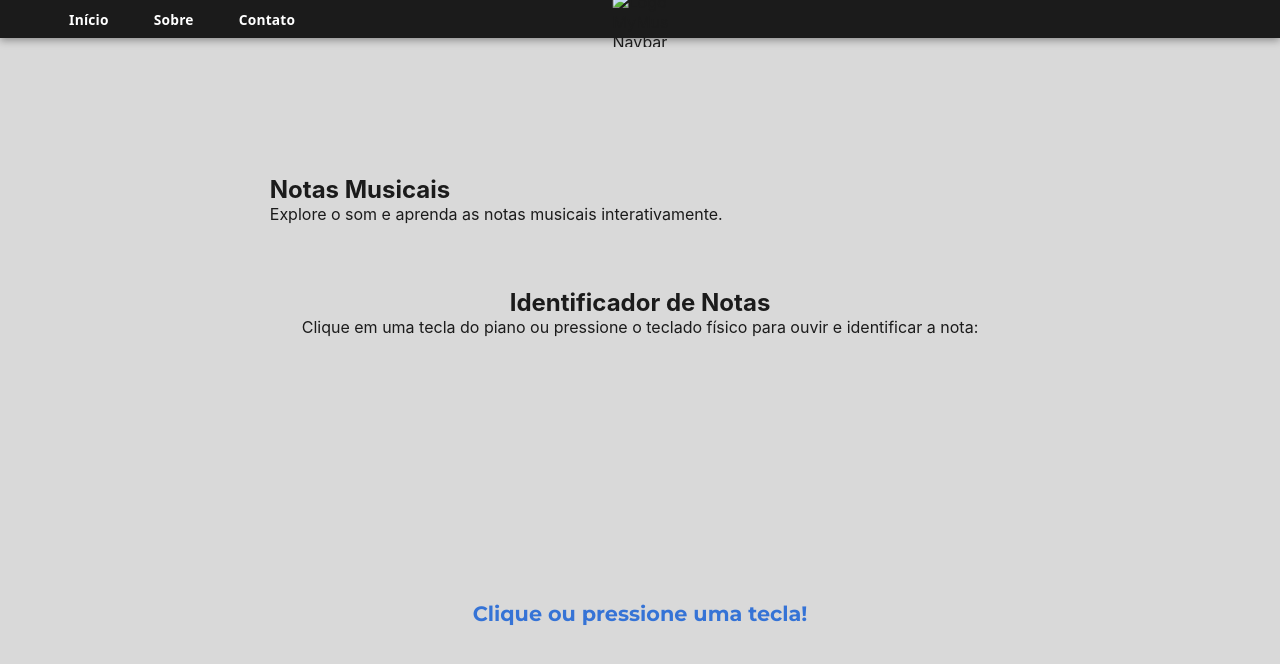
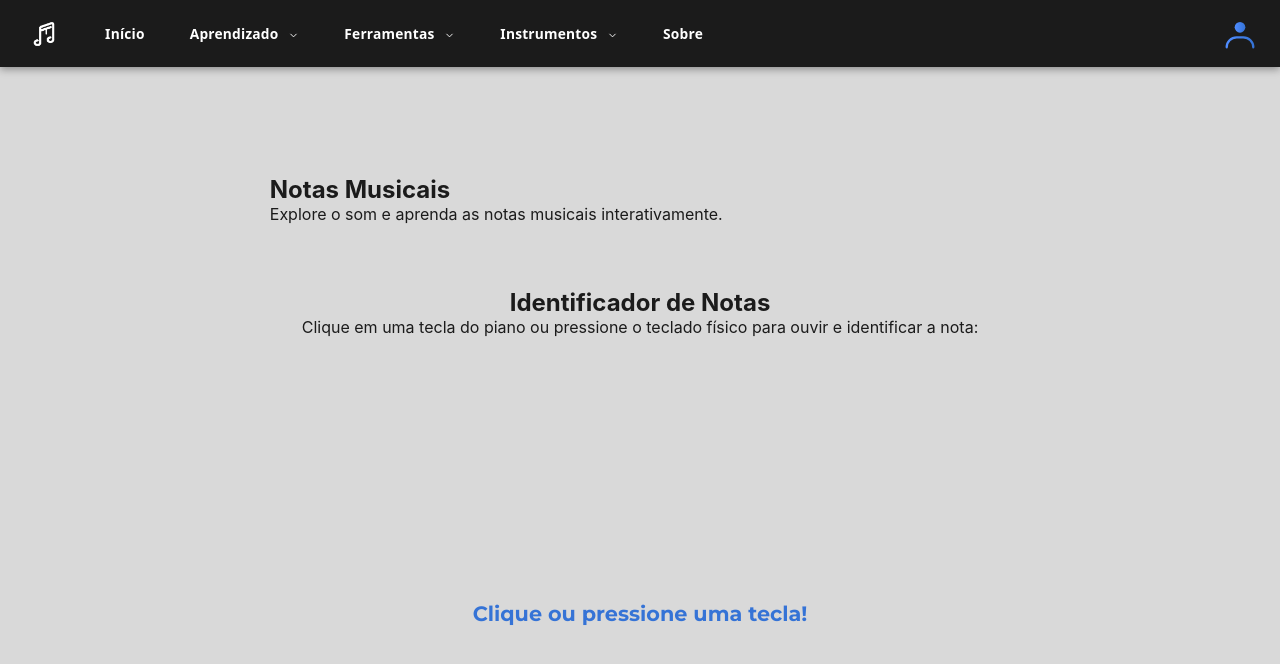
Before and after one commit to cellixx7/MyMus, a plain HTML site: page pages/aprendizados/notas.html in a window 1280 px wide. Drawn offline with nearby package versions, Linux system fonts and the light colour scheme; files whose address does not match are found by name.

Commit message:
Correções gerais

```diff
--- a/pages/aprendizados/notas.html
+++ b/pages/aprendizados/notas.html
@@ -10,18 +10,41 @@
   <script src="https://cdnjs.cloudflare.com/ajax/libs/tone/14.8.49/Tone.min.js"></script>
 </head>
 <body>
-  <nav class="navbar">
+  <nav class="navbar" role="navigation" aria-label="Barra principal">
+    <!-- Botão do menu (logo pequeno) -->
     <button class="menu-btn" aria-label="Abrir menu">
-      <span class="hamburger"></span>
+      <img src="../../assets/Design MyMus/logo-navbar.png" alt="MyMus" class="menu-logo">
     </button>
-    <ul class="nav-links">
-      <li><a href="../../index.html">Início</a></li>
-      <li><a href="#sobre">Sobre</a></li>
-      <li><a href="#contato">Contato</a></li>
+
+    <!-- Links da navbar (alinhados à esquerda do centro) -->
+    <ul class="nav-links" role="menubar">
+      <li role="none"><a role="menuitem" href="../../index.html">Início</a></li>
+      <li class="has-dropdown" role="none">
+        <a role="menuitem" href="#aprendizado" aria-haspopup="true" aria-expanded="false">
+          Aprendizado <span class="nav-arrow" aria-hidden="true"></span>
+        </a>
+      </li>
+      <li class="has-dropdown" role="none">
+        <a role="menuitem" href="#ferramentas" aria-haspopup="true" aria-expanded="false">
+          Ferramentas <span class="nav-arrow" aria-hidden="true"></span>
+        </a>
+      </li>
+      <li class="has-dropdown" role="none">
+        <a role="menuitem" href="#instrumentos" aria-haspopup="true" aria-expanded="false">
+          Instrumentos <span class="nav-arrow" aria-hidden="true"></span>
+        </a>
+      </li>
+      <li role="none"><a role="menuitem" href="#sobre">Sobre</a></li>
     </ul>
-    <div class="logo-placeholder">
-      <img src="logo-navbar.png" alt="Logo MyMus Navbar" height="50" width="50">
-    </div>
+
+    <!-- Avatar (sem login) no canto direito -->
+    <button class="avatar-btn" aria-label="Perfil">
+      <svg class="avatar-svg" width="40" height="40" viewBox="0 0 24 24" aria-hidden="true" focusable="false">
+        <defs><linearGradient id="gA" x1="0" x2="1"><stop offset="0" stop-color="#4f8cff"/><stop offset="1" stop-color="#3573d6"/></linearGradient></defs>
+        <circle cx="12" cy="8" r="3.2" fill="url(#gA)"></circle>
+        <path d="M4 20c0-3.3 2.7-6 6-6h4c3.3 0 6 2.7 6 6" fill="none" stroke="url(#gA)" stroke-width="1.4" stroke-linecap="round" stroke-linejoin="round"/>
+      </svg>
+    </button>
   </nav>
 
   <aside class="sidebar">
@@ -59,6 +82,42 @@
 
       <div id="resultadoNota" class="resultado-nota">Clique ou pressione uma tecla!</div>
     </section>
+
+    <!-- Dropdown panels (vazios por enquanto, serão preenchidos depois) -->
+    <div class="dropdown-panels" aria-hidden="true">
+      <div class="dropdown-panel" id="panel-aprendizado" data-for="Aprendizado" aria-hidden="true">
+        <div class="learn-grid" role="list">
+          <a href="pages/aprendizados/notas.html" class="learn-card" role="listitem" aria-label="Notas">
+            <h3>Notas</h3>
+            <p>Saiba diferenciar cada nota musical</p>
+          </a>
+
+          <a href="pages/aprendizados/acordes.html" class="learn-card" role="listitem" aria-label="Acordes">
+            <h3>Acordes</h3>
+            <p>Saiba montar e descobrir acordes musicais</p>
+          </a>
+
+          <a href="pages/aprendizados/intervalos.html" class="learn-card" role="listitem" aria-label="Intervalo">
+            <h3>Intervalo</h3>
+            <p>Saiba os intervalos musicais de cada nota</p>
+          </a>
+
+          <a href="pages/aprendizados/termos.html" class="learn-card" role="listitem" aria-label="Termos Musicais">
+            <h3>Termos Musicais</h3>
+            <p>Saiba quais os termos musicais</p>
+          </a>
+
+          <a href="pages/aprendizados/circulo-quintas.html" class="learn-card" role="listitem" aria-label="Círculo de Quintas">
+            <h3>Círculo de Quintas</h3>
+            <p>Saiba quais são o círculo de quintas</p>
+          </a>
+        </div>
+      </div>
+      <div class="dropdown-panel" id="panel-ferramentas" data-for="Ferramentas" aria-hidden="true">
+      </div>
+      <div class="dropdown-panel" id="panel-instrumentos" data-for="Instrumentos" aria-hidden="true">
+      </div>
+    </div>
   </main>
 
   <script src="script-notas.js"></script>
```
